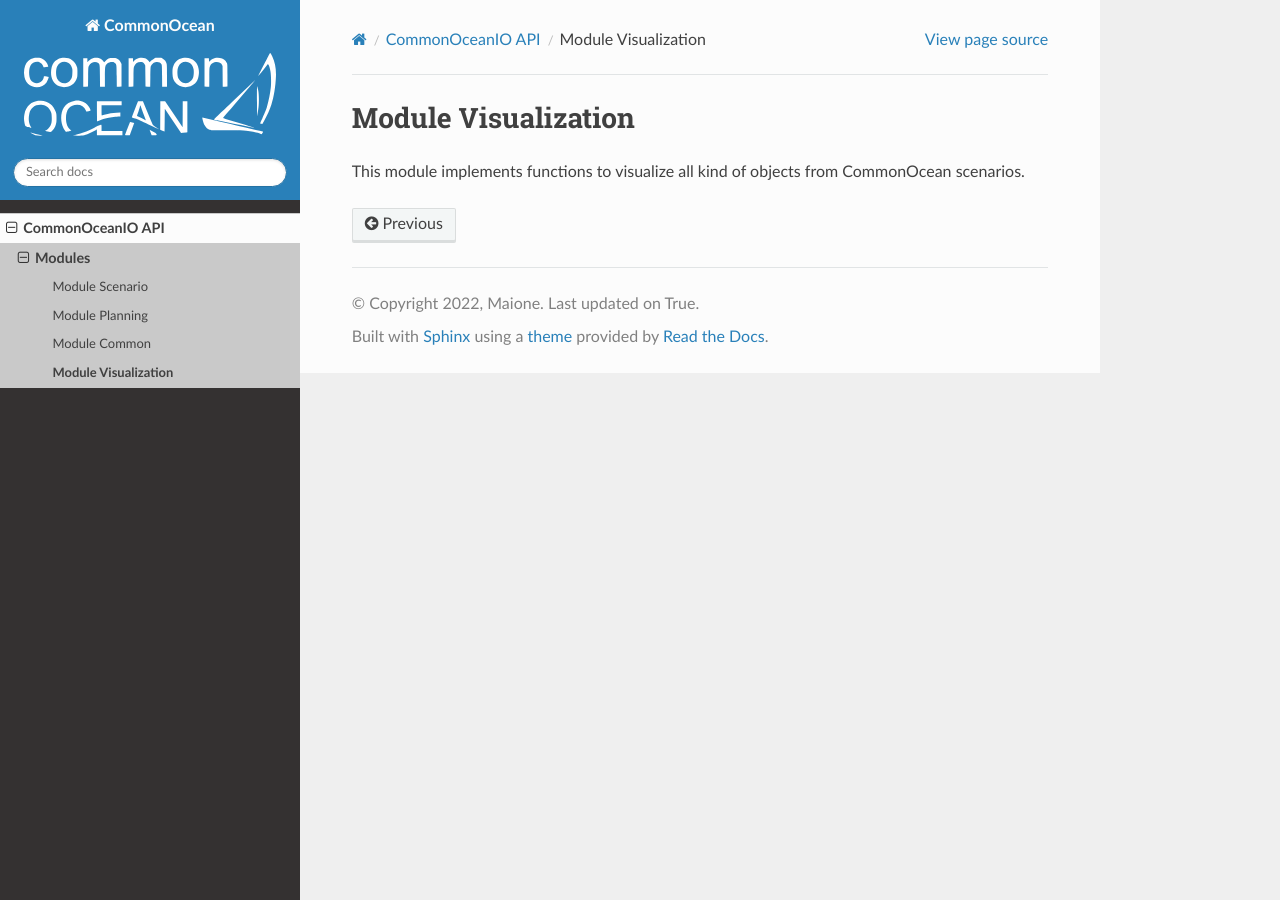
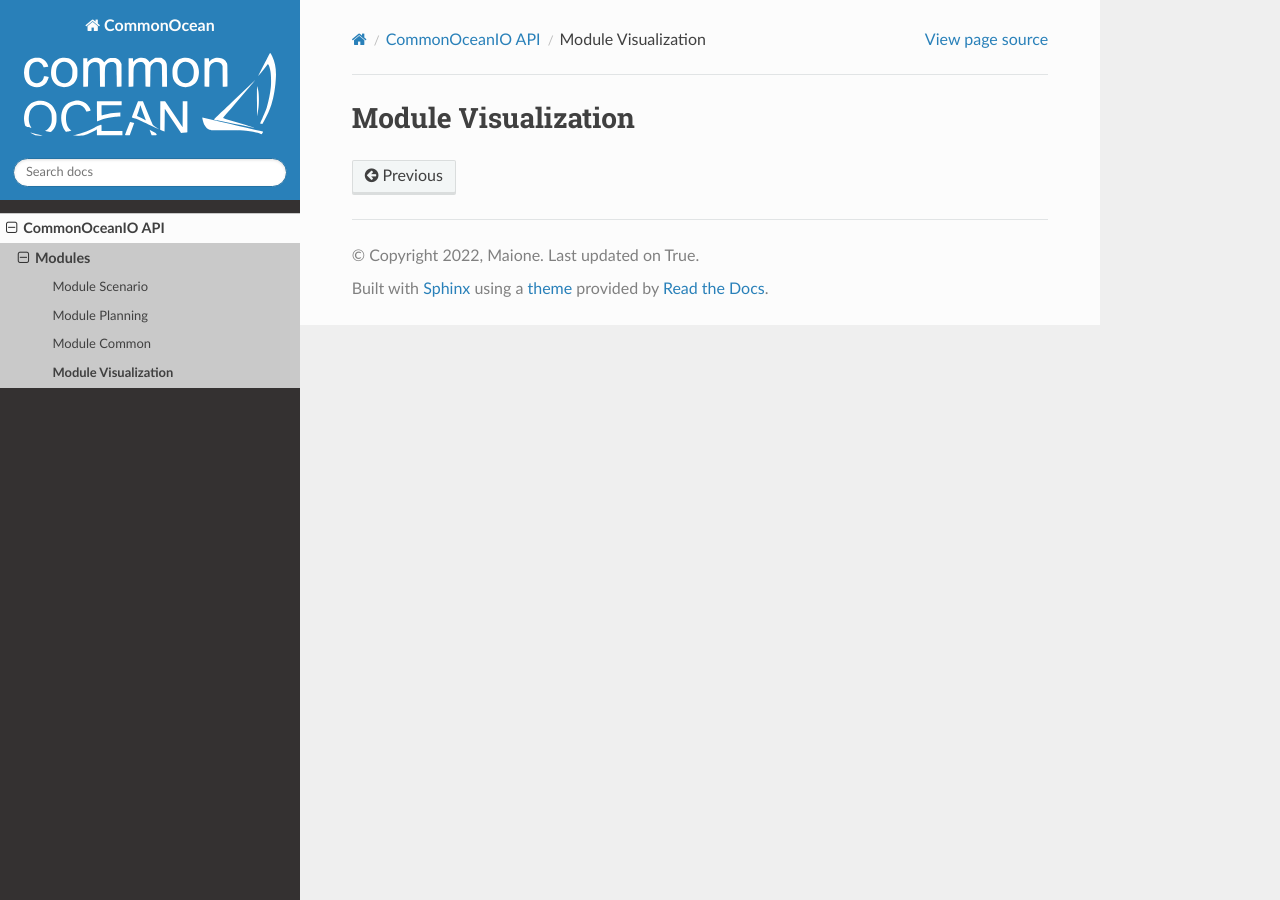
Before and after one commit to Maionepy/CommonOceanIO, a Sphinx documentation site: the page built from commonocean/doc/docs/source/api/visualization.rst, in a window 1280 px wide. Built offline with Sphinx 7.4.7 and the Read the Docs theme 2.0.0, drawn with Linux system fonts in a browser that asks for light colours.

Commit message:
Visualization bug solved

```diff
--- a/commonocean/doc/docs/source/api/visualization.rst
+++ b/commonocean/doc/docs/source/api/visualization.rst
@@ -1,4 +1,2 @@
 Module Visualization
-====================
-
-This module implements functions to visualize all kind of objects from CommonOcean scenarios.
+=======================
```
